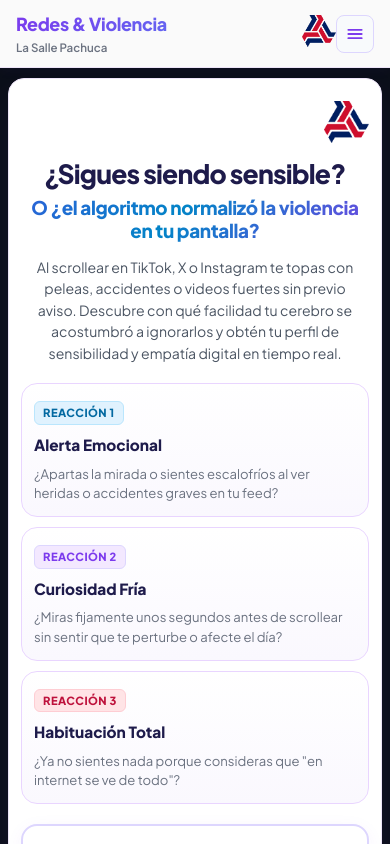
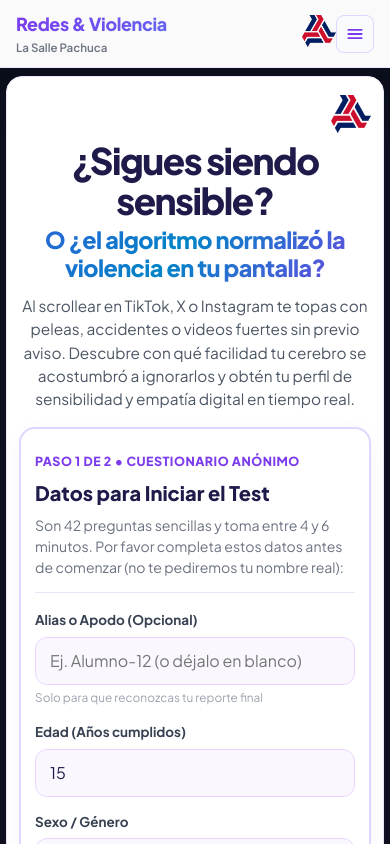
Before and after one commit to Maurisi0m/test-desensibilizacion-violencia-grafica, a React (Vite) app in the folder reconecta-web/: page / in a window 390 px wide. Shown: the top 844 px of the page. Built offline with nearby package versions, Linux system fonts and the light colour scheme.

Commit message:
feat(ui): hero mas grande en movil y reordenamiento de 3 reacciones al final en celular y tablet

```diff
--- a/reconecta-web/src/pages/TestPage.jsx
+++ b/reconecta-web/src/pages/TestPage.jsx
@@ -137,6 +137,9 @@ export default function TestPage({ onComplete }) {
 
           {/* Tarjetas Inmersivas de Curiosidad: ¿Cuál es tu reacción habitual? */}
           <div className="hook-cards-grid">
+            <div className="hook-cards-mobile-header">
+              Reacciones comunes ante contenido fuerte en pantalla
+            </div>
             <div className="hook-card">
               <div className="hook-card-tag hook-tag-cyan">Reacción 1</div>
               <h3 className="hook-card-title">Alerta Emocional</h3>
--- a/reconecta-web/src/styles/main.css
+++ b/reconecta-web/src/styles/main.css
@@ -688,6 +688,8 @@ button, input, select {
 }
 
 .test-card-panel {
+  display: flex;
+  flex-direction: column;
   background: #FFFFFF;
   border: 1px solid #EDE4F8;
   border-radius: 28px;
@@ -849,6 +851,10 @@ button, input, select {
 }
 
 /* Hook curiosity cards */
+.hook-cards-mobile-header {
+  display: none;
+}
+
 .hook-cards-grid {
   display: grid;
   grid-template-columns: repeat(3, 1fr);
@@ -1134,50 +1140,102 @@ button, input, select {
 }
 
 /* MEDIA QUERIES PARA CELULARES Y TABLETS */
-@media (max-width: 768px) {
+@media (max-width: 900px) {
   :root {
     --hero-slide-x: 24px;
   }
 
   .test-wrapper {
-    padding: 16px 12px 60px;
+    padding: 14px 10px 50px;
   }
 
   .test-card-panel {
-    padding: 22px 16px;
-    border-radius: 20px;
+    padding: 20px 14px;
+    border-radius: 18px;
   }
 
+  /* REORDENAMIENTO EXCLUSIVO PARA CELULAR Y TABLET:
+     1. Hero grande llamativo
+     2. Formulario directo para responder
+     3. Acordeon explicativo
+     4. Las 3 reacciones (movidas al final en movil)
+     5. Barra de metricas/stats
+     6. Ficha institucional de La Salle
+  */
   .test-hero-container {
-    padding: 4px 0 20px;
+    order: 1;
+    padding: 2px 0 16px;
   }
 
+  .test-form-box {
+    order: 2;
+    margin-bottom: 20px;
+  }
+
+  .test-info-accordion {
+    order: 3;
+    margin-top: 0;
+  }
+
+  .hook-cards-grid {
+    order: 4;
+    grid-template-columns: 1fr;
+    gap: 10px;
+    margin-top: 18px;
+    margin-bottom: 0;
+  }
+
+  .hook-cards-mobile-header {
+    display: block;
+    grid-column: 1 / -1;
+    font-size: 0.95rem;
+    font-weight: 800;
+    color: #1E1B4B;
+    margin-bottom: 4px;
+    text-align: left;
+  }
+
+  .hook-stats-bar {
+    order: 5;
+    margin-top: 18px;
+  }
+
+  .test-authors-card {
+    order: 6;
+    margin-top: 14px;
+  }
+
+  /* HERO MAS GRANDE Y LLAMATIVO EN CELULARES Y TABLETS */
   .test-hero-top {
-    margin-bottom: 16px;
+    margin-bottom: 12px;
   }
 
   .test-logo-img {
-    height: 48px;
+    height: 44px;
   }
 
   .test-title-hook {
-    gap: 6px;
+    gap: 8px;
     margin-bottom: 14px;
   }
 
   .test-hero-line-main {
-    font-size: clamp(1.85rem, 6.2vw, 2.45rem);
-    line-height: 1.18;
+    font-size: clamp(2.35rem, 8.2vw, 3.2rem);
+    font-weight: 900;
+    line-height: 1.08;
+    letter-spacing: -0.035em;
   }
 
   .test-title-sub-gradient {
-    font-size: clamp(1.22rem, 4.4vw, 1.68rem);
-    line-height: 1.25;
+    font-size: clamp(1.48rem, 5.4vw, 2.1rem);
+    font-weight: 850;
+    line-height: 1.18;
+    letter-spacing: -0.025em;
   }
 
   .test-subtitle-hero {
-    font-size: 0.94rem;
-    line-height: 1.55;
+    font-size: 1.02rem;
+    line-height: 1.58;
     padding: 0 4px;
   }
 
@@ -1208,11 +1266,11 @@ button, input, select {
   }
 
   .test-wrapper {
-    padding: 10px 8px 40px;
+    padding: 8px 6px 36px;
   }
 
   .test-card-panel {
-    padding: 18px 12px;
+    padding: 16px 12px;
     border-radius: 16px;
   }
 
@@ -1222,23 +1280,38 @@ button, input, select {
     gap: 12px;
   }
 
+  .test-hero-top {
+    margin-bottom: 8px;
+  }
+
   .test-logo-img {
-    height: 42px;
+    height: 38px;
+  }
+
+  /* HERO MAXIMA VISIBILIDAD EN PANTALLAS COMPACTAS */
+  .test-title-hook {
+    gap: 6px;
+    margin-bottom: 12px;
   }
 
   .test-hero-line-main {
-    font-size: 1.65rem;
-    line-height: 1.16;
+    font-size: clamp(2.2rem, 9.4vw, 2.75rem);
+    font-weight: 900;
+    line-height: 1.08;
+    letter-spacing: -0.04em;
   }
 
   .test-title-sub-gradient {
-    font-size: 1.18rem;
-    line-height: 1.24;
+    font-size: clamp(1.38rem, 6.0vw, 1.85rem);
+    font-weight: 850;
+    line-height: 1.2;
+    letter-spacing: -0.025em;
   }
 
   .test-subtitle-hero {
-    font-size: 0.88rem;
+    font-size: 0.96rem;
     line-height: 1.52;
+    padding: 0;
   }
 
   .test-title-main {
@@ -1250,7 +1323,7 @@ button, input, select {
   }
 
   .test-form-box {
-    padding: 16px 14px;
+    padding: 18px 14px;
     border-radius: 16px;
   }
 
```
